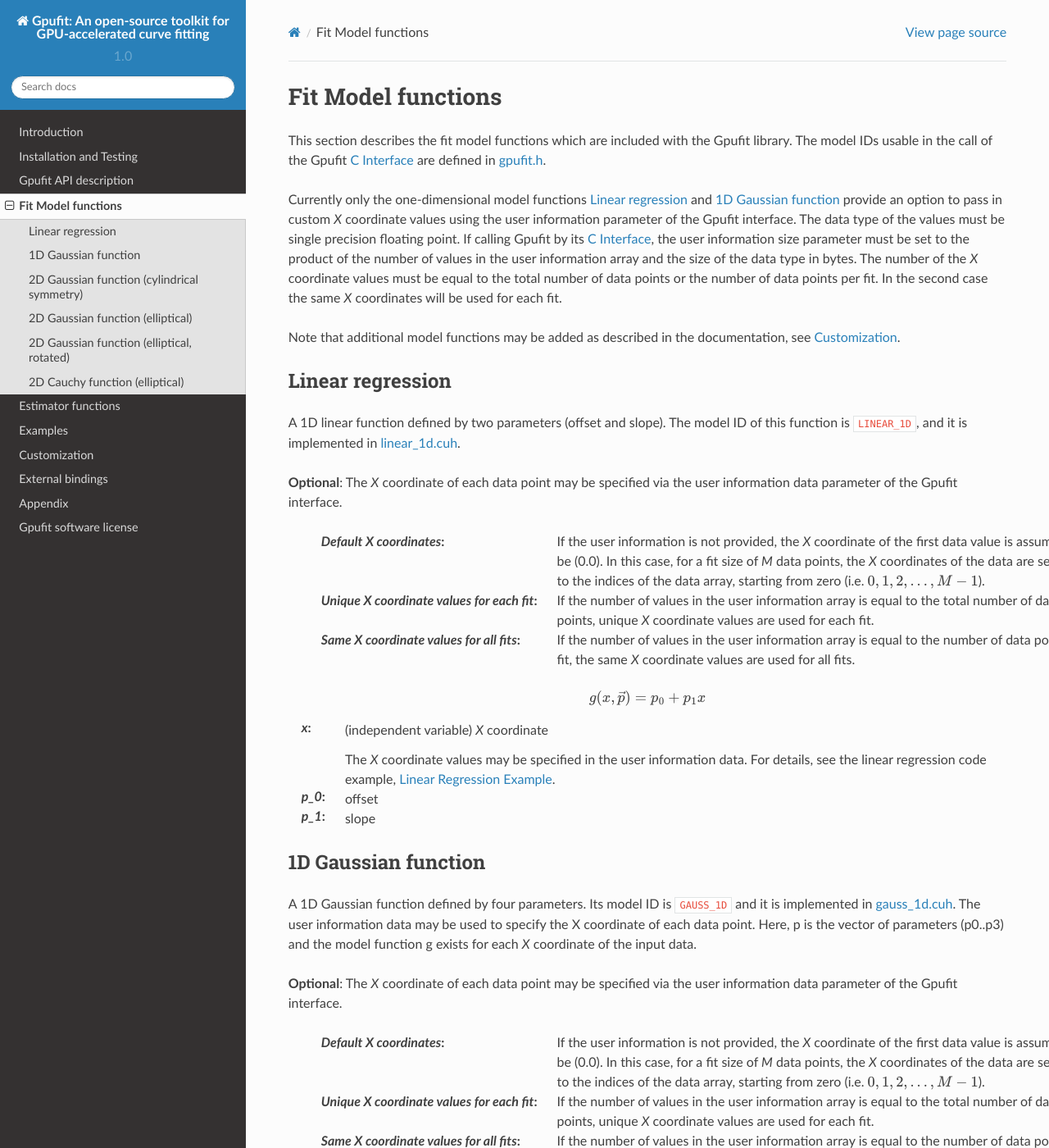
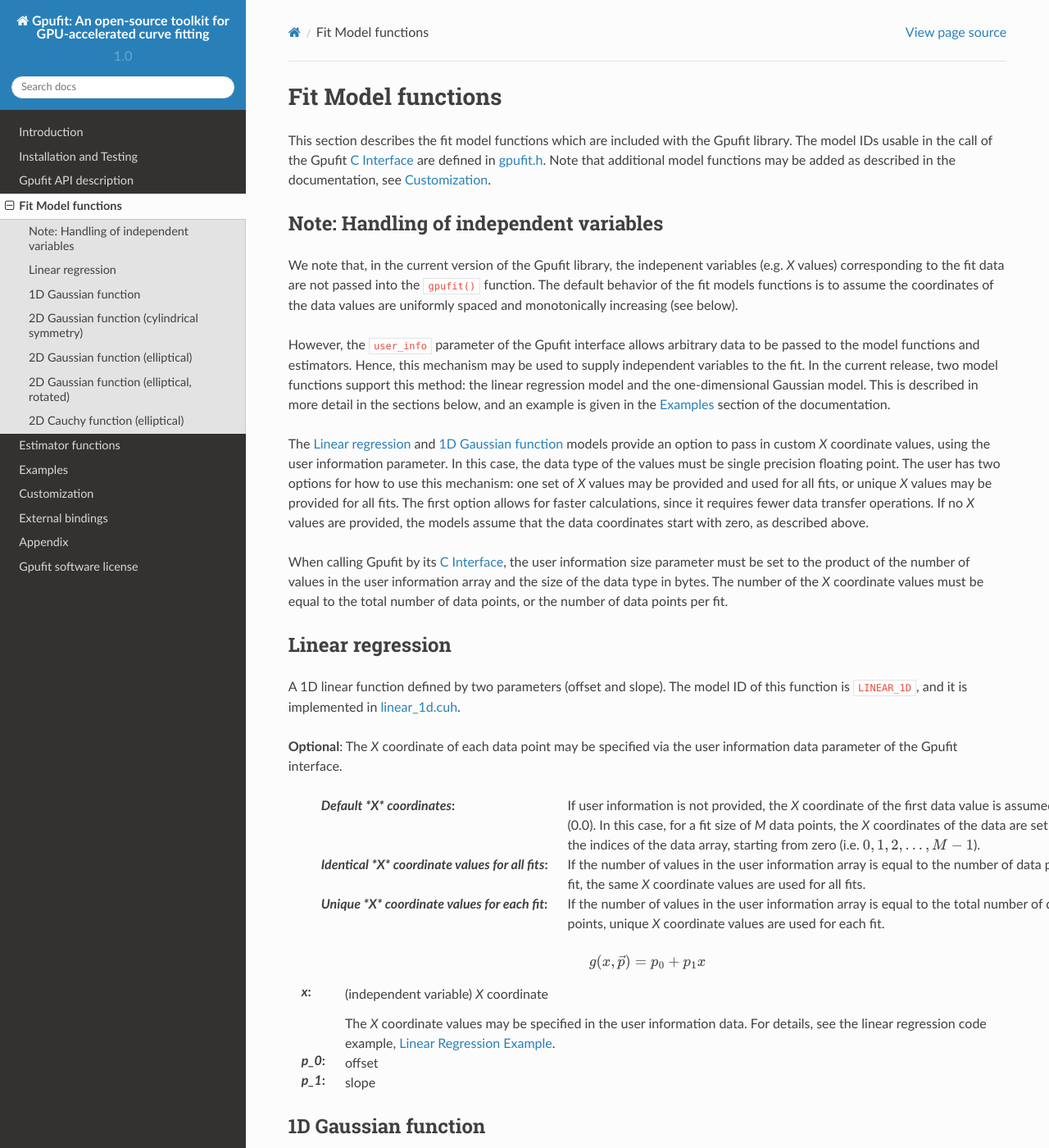
Before and after one commit to gpufit/Gpufit, a Sphinx documentation site: the page built from docs/fit_model_functions.rst, in a window 1280 px wide and 1400 px high. Shown: the whole window at 82% size. Built offline with Sphinx 7.4.7 and the Read the Docs theme 2.0.0, drawn with Linux system fonts in a browser that asks for light colours; some of the changed text lies outside the part shown.

Commit message:
updates to documentation of model functions

```diff
--- a/docs/fit_model_functions.rst
+++ b/docs/fit_model_functions.rst
@@ -4,42 +4,60 @@
 -------------------
 
 This section describes the fit model functions which are included with the Gpufit library. The model IDs usable
-in the call of the Gpufit :ref:`c-interface` are defined in gpufit.h_.
+in the call of the Gpufit :ref:`c-interface` are defined in gpufit.h_.  Note that additional model functions may
+be added as described in the documentation, see :ref:`gpufit-customization`.
 
-Currently only the one-dimensional model functions `Linear regression`_ and `1D Gaussian function`_ provide an option to pass in custom *X* coordinate values
-using the user information parameter of the Gpufit interface. The data type of the values must be single precision
-floating point. If calling Gpufit by its :ref:`c-interface`, the user information size parameter must be set to the
-product of the number of values in the user information array and the size of the data type in bytes. The number of the *X* coordinate
-values must be equal to the total number of data points or the number of data points per fit. In the second case the
-same *X* coordinates will be used for each fit.
+Note: Handling of independent variables
++++++++++++++++++++++++++++++++++++++++
 
-Note that additional model functions may be added as described in the documentation, see :ref:`gpufit-customization`.
+We note that, in the current version of the Gpufit library, the indepenent variables (e.g. *X* values) corresponding
+to the fit data are not passed into the :code:`gpufit()` function.  The default behavior of the fit models functions
+is to assume the coordinates of the data values are uniformly spaced and monotonically increasing (see below).
+
+However, the :code:`user_info` parameter of the Gpufit interface allows arbitrary data to be passed to the model
+functions and estimators.  Hence, this mechanism may be used to supply independent variables to the fit.  In the
+current release, two model functions support this method: the linear regression model and the one-dimensional Gaussian
+model.  This is described in more detail in the sections below, and an example is given in the Examples_ section of the
+documentation.
+
+The `Linear regression`_ and `1D Gaussian function`_ models provide an option to pass in custom *X* coordinate values,
+using the user information parameter.  In this case, the data type of the values must be single precision floating point.
+The user has two options for how to use this mechanism: one set of *X* values may be provided and used for all fits, or
+unique *X* values may be provided for all fits.  The first option allows for faster calculations, since it requires
+fewer data transfer operations.  If no *X* values are provided, the models assume that the data coordinates start with
+zero, as described above.
+
+When calling Gpufit by its :ref:`c-interface`, the user information size parameter must be set to the product of the
+number of values in the user information array and the size of the data type in bytes.  The number of the *X* coordinate
+values must be equal to the total number of data points, or the number of data points per fit.
+
 
 .. _linear-1d:
 
 Linear regression
 +++++++++++++++++
 
-A 1D linear function defined by two parameters (offset and slope).  The model ID of this function is ``LINEAR_1D``, and it is implemented in linear_1d.cuh_.
+A 1D linear function defined by two parameters (offset and slope).  The model ID of this function is ``LINEAR_1D``, and
+it is implemented in linear_1d.cuh_.
 
 **Optional**: The *X* coordinate of each data point may be specified via the user information data parameter of the
 Gpufit interface.
 
-    :`Default X coordinates`:
+    :`Default *X* coordinates`:
 
-        If the user information is not provided, the *X* coordinate of the first data value is assumed to be (0.0).
+        If user information is not provided, the *X* coordinate of the first data value is assumed to be (0.0).
         In this case, for a fit size of *M* data points, the *X* coordinates of the data are set equal to the indices of the
         data array, starting from zero (i.e. :math:`0, 1, 2, ..., M-1`).
 
-    :`Unique X coordinate values for each fit`:
+    :`Identical *X* coordinate values for all fits`:
+
+        If the number of values in the user information array is equal to the number of data points per fit, the same *X*
+        coordinate values are used for all fits.
+
+    :`Unique *X* coordinate values for each fit`:
 
         If the number of values in the user information array is equal to the total number of data points, unique *X*
         coordinate values are used for each fit.
-
-    :`Same X coordinate values for all fits`:
-
-        If the number of values in the user information array is equal to the number of data points per fit, the same *X*
-        coordinate values are used for all fits.
 
 .. math::
 
@@ -60,27 +78,27 @@
 ++++++++++++++++++++
 
 A 1D Gaussian function defined by four parameters. Its model ID is ``GAUSS_1D`` and it is implemented in gauss_1d.cuh_.
-The user information data may be used to specify the X coordinate of each data point.
-Here, p is the vector of parameters (p0..p3) and the model function g exists for each *X* coordinate of the input data.
+The user information data may be used to specify the X coordinate of each data point.  Here, :code:`p` is the vector of parameters (p0..p3)
+and the model function :code:`g` exists for each *X* coordinate of the input data.
 
 **Optional**: The *X* coordinate of each data point may be specified via the user information data parameter of the
 Gpufit interface.
 
-    :`Default X coordinates`:
+    :`Default *X* coordinates`:
 
-        If the user information is not provided, the *X* coordinate of the first data value is assumed to be (0.0).
+        If user information is not provided, the *X* coordinate of the first data value is assumed to be (0.0).
         In this case, for a fit size of *M* data points, the *X* coordinates of the data are set equal to the indices of the
         data array, starting from zero (i.e. :math:`0, 1, 2, ..., M-1`).
 
-    :`Unique X coordinate values for each fit`:
+    :`Identical *X* coordinate values for all fits`:
+
+        If the number of values in the user information array is equal to the number of data points per fit, the same *X*
+        coordinate values are used for all fits.
+
+    :`Unique *X* coordinate values for each fit`:
 
         If the number of values in the user information array is equal to the total number of data points, unique *X*
         coordinate values are used for each fit.
-
-    :`Same X coordinate values for all fits`:
-
-        If the number of values in the user information array is equal to the number of data points per fit, the same *X*
-        coordinate values are used for all fits.
 
 .. math::
 
@@ -106,7 +124,7 @@
 +++++++++++++++++++++++++++++++++++++++++++
 
 A 2D Gaussian function defined by five parameters. Its model ID is ``GAUSS_2D`` and it is implemented in gauss_2d.cuh_.
-Here, p is the vector of parameters (p0..p4) and the model function g exists for each x,y coordinate of the input data.
+Here, :code:`p` is the vector of parameters (p0..p4) and the model function :code:`g` exists for each x,y coordinate of the input data.
 
 .. math::
 
@@ -136,7 +154,7 @@
 +++++++++++++++++++++++++++++++++
 
 A 2D elliptical Gaussian function defined by six parameters. Its model ID is ``GAUSS_2D_ELLIPTIC`` and it is implemented
-in gauss_2d_elliptic.cuh_. Here, p is the vector of parameters (p0..p5) and the model function g exists for each x,y coordinate of the input data.
+in gauss_2d_elliptic.cuh_. Here, :code:`p` is the vector of parameters (p0..p5) and the model function :code:`g` exists for each x,y coordinate of the input data.
 
 .. math::
 
@@ -169,7 +187,7 @@
 
 A 2D elliptical Gaussian function whose principal axis may be rotated with respect to the X and Y coordinate axes,
 defined by seven parameters. Its model is ``GAUSS_2D_ROTATED`` and it is implemented in gauss_2d_rotated.cuh_.
-Here, p is the vector of parameters (p0..p6) and the model function g exists for each x,y coordinate of the input data.
+Here, :code:`p` is the vector of parameters (p0..p6) and the model function :code:`g` exists for each x,y coordinate of the input data.
 
 .. math::
 
@@ -203,7 +221,7 @@
 +++++++++++++++++++++++++++++++
 
 A 2D elliptical Cauchy function defined by six parameters. Its model ID is ``CAUCHY_2D_ELLIPTIC`` and it is implemented
-in cauchy_2d_elliptic.cuh_. Here, p is the vector of parameters (p0..p5) and the model function g exists for each x,y
+in cauchy_2d_elliptic.cuh_. Here, :code:`p` is the vector of parameters (p0..p5) and the model function :code:`g` exists for each x,y
 coordinate of the input data.
 
 .. math::
```
